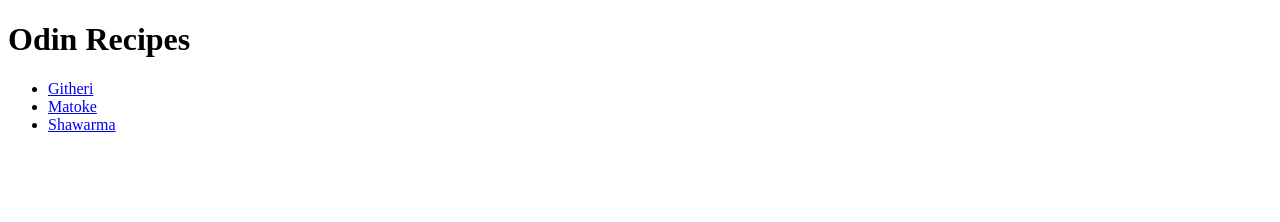
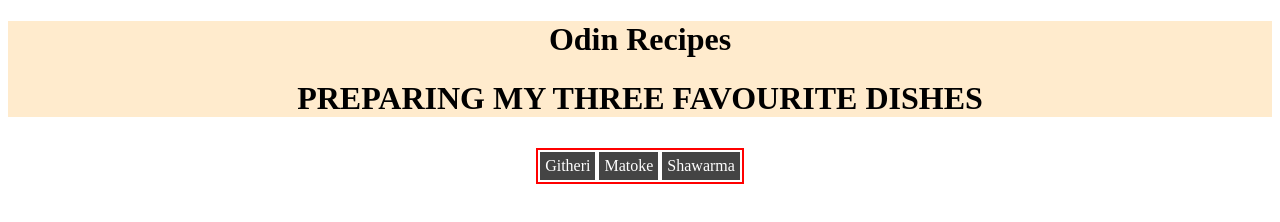
Before and after one commit to LydiahKamuyu/odin-recipes, a plain HTML site: page index.html in a window 1280 px wide. Drawn offline with Linux system fonts and the light colour scheme.

Commit message:
added style.css and styled some index.html elements

```diff
--- a/index.html
+++ b/index.html
@@ -2,15 +2,23 @@
 <html lang="en">
     <head>
         <meta charset="utf-8">
+        <link rel="stylesheet" href="style.css" />
 
     </head>
     <body>
+        <div class="homepage-heading">
             <h1>Odin Recipes</h1>
+            <h1>PREPARING MY THREE FAVOURITE DISHES</h1>
+        </div>
+        <div class="threedishes">
             <ul>
                 <li><a href="recipes/githeri.html"> Githeri </a></li>
                 <li><a href="recipes/matoke.html"> Matoke </a></li>
                 <li><a href="recipes/shawarma.html"> Shawarma </a></li>
             </ul>
 
+
+        </div>
+
     </body>
 </html>
--- /dev/null
+++ b/style.css
@@ -0,0 +1,30 @@
+.homepage-heading,
+h1{
+
+    text-align: center;
+    border: 2px;
+    background-color: blanchedalmond;
+    flex: 1;
+}
+
+.threedishes {
+    text-align: center;
+
+}
+.threedishes ul {
+    border: 2px solid red;
+    display: inline-block;
+    margin: 10px 0;
+    padding: 2px;
+}
+.threedishes li {
+    display: inline-block;
+}
+.threedishes li a{
+    display: inline-block;
+    background: #444;
+    color: #FFF;
+    padding: 5px;
+    text-decoration: none;
+    flex:1;
+}
```
Also changed, not shown: recipes/matoke.html (+1 -0 lines). Lines whose indentation alone changed are shown as unchanged.
